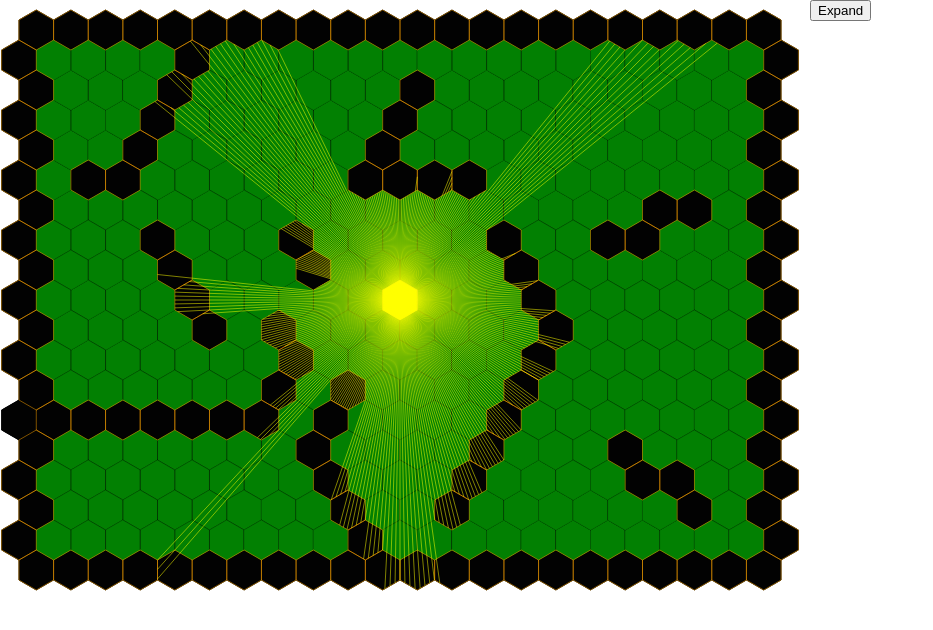
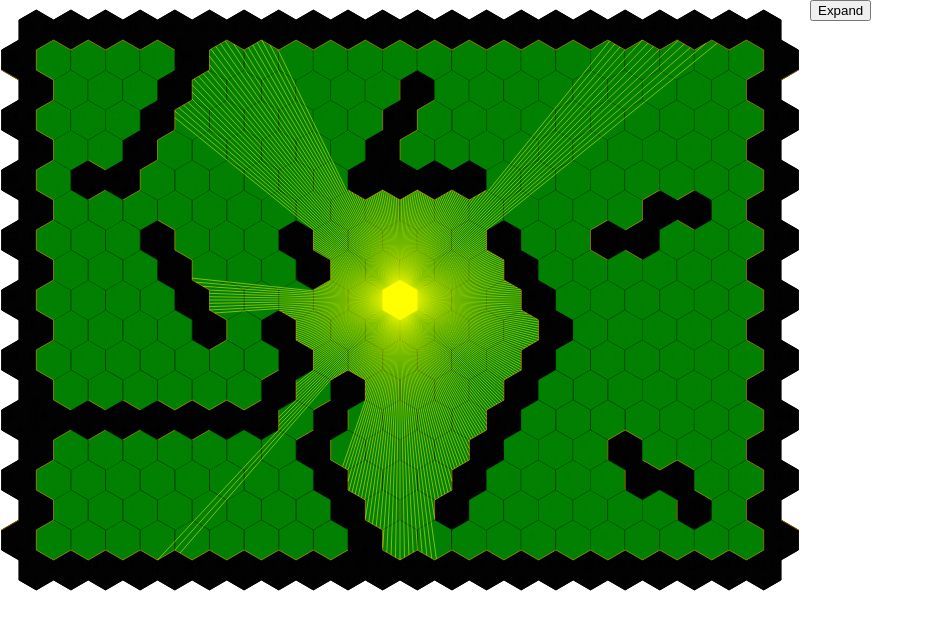
Before and after one commit to Eldamarth/hexBoard, a React (Create React App) app: page / in a window 1280 px wide. Shown: the top 630 px of the page, without its empty margins (0-933 px from the left). Built offline with nearby package versions, Linux system fonts and the light colour scheme.

Commit message:
finalize FOV equations to not partially overlook obstacles with conjoined obstacles

```diff
--- a/src/components/canvas.jsx
+++ b/src/components/canvas.jsx
@@ -181,6 +181,8 @@ class Canvas extends Component {
     this.canvasInteraction.height = canvasHeight;
     this.canvasView.width = canvasWidth;
     this.canvasView.height = canvasHeight;
+    this.canvasCoordinates.width = canvasWidth;
+    this.canvasCoordinates.height = canvasHeight;
     this.getCanvasPosition(this.canvasInteraction);
     this.drawHex(
       this.canvasInteraction,
@@ -222,8 +224,8 @@ class Canvas extends Component {
           0.1
         );
 
-        // var from = JSON.parse(nextState.cameFrom[element]);
-        // var fromCoord = this.hexToPix(this.Hex(from.col, from.row));
+        // let from = JSON.parse(nextState.cameFrom[element]);
+        // let fromCoord = this.hexToPix(this.Hex(from.col, from.row));
         // this.drawArrow(fromCoord.x, fromCoord.y, x, y);
       }
       return true;
@@ -259,12 +261,12 @@ class Canvas extends Component {
           y < canvasHeight - hexHeight / 2
         ) {
           this.drawHex(this.canvasHex, this.Point(x, y), 1, "black", "grey");
-          // this.drawHexCoordinates(
-          //   this.canvasHex,
-          //   this.Point(x, y),
-          //   this.Hex(col - posSpacer, row, -(col - posSpacer) - row)
-          // );
-          var bottomH = JSON.stringify(
+          this.drawHexCoordinates(
+            this.canvasCoordinates,
+            this.Point(x, y),
+            this.Hex(col - posSpacer, row, -(col - posSpacer) - row)
+          );
+          let bottomH = JSON.stringify(
             this.Hex(col - posSpacer, row, -(col - posSpacer) - row)
           );
           console.log(this.state.obstacles.includes(bottomH));
@@ -290,12 +292,12 @@ class Canvas extends Component {
           y < canvasHeight - hexHeight / 2
         ) {
           this.drawHex(this.canvasHex, this.Point(x, y), 1, "black", "grey");
-          // this.drawHexCoordinates(
-          //   this.canvasHex,
-          //   this.Point(x, y),
-          //   this.Hex(col + negSpacer, row, -(col + negSpacer) - row)
-          // );
-          var topH = JSON.stringify(
+          this.drawHexCoordinates(
+            this.canvasCoordinates,
+            this.Point(x, y),
+            this.Hex(col + negSpacer, row, -(col + negSpacer) - row)
+          );
+          let topH = JSON.stringify(
             this.Hex(col + negSpacer, row, -(col + negSpacer) - row)
           );
           if (!this.state.obstacles.includes(topH)) {
@@ -470,7 +472,7 @@ class Canvas extends Component {
     start = JSON.stringify(start);
     current = JSON.stringify(current);
     if (cameFrom[current] != undefined) {
-      var path = [current];
+      let path = [current];
       while (current != start) {
         current = cameFrom[current];
         path.push(current);
@@ -491,9 +493,9 @@ class Canvas extends Component {
     }
   }
   drawArrow(fromx, fromy, tox, toy) {
-    var ctx = this.canvasView.getContext("2d");
-    var headlen = 5;
-    var angle = Math.atan2(toy - fromy, tox - fromx);
+    let ctx = this.canvasView.getContext("2d");
+    let headlen = 5;
+    let angle = Math.atan2(toy - fromy, tox - fromx);
     ctx.beginPath();
     ctx.moveTo(fromx, fromy);
     ctx.lineTo(tox, toy);
@@ -605,16 +607,26 @@ class Canvas extends Component {
   }
 
   getObstacleSides() {
-    const { obstacles, nearestObstacles } = this.state;
+    const { nearestObstacles, playerPosition } = this.state;
+    const {col,row,s} = playerPosition;
+    const playerPositionCenter = this.hexToPix(this.Hex(col,row,s))
     let arr = [];
     nearestObstacles.map(obs => {
       let hexCenter = this.hexToPix(JSON.parse(obs));
+      let fromPlayerToHex = Math.floor(this.getDistance(playerPositionCenter, hexCenter));
       for (let i = 0; i < 6; i++) {
-        let start = this.getHexCornerCoord(hexCenter, i);
-        let end = this.getHexCornerCoord(hexCenter, i + 1);
-        let side = JSON.stringify({ start, end });
-        if (!arr.includes(side)) {
-          arr.push(side);
+        let neighbor = JSON.stringify(this.getCubeNeighbor(JSON.parse(obs), i))
+        if (!nearestObstacles.includes(neighbor)) {
+          let start = this.getHexCornerCoord(hexCenter, i);
+          let end = this.getHexCornerCoord(hexCenter, i + 1);
+          let center = {x:((start.x+end.x)/2),y:((start.y+end.y)/2)};
+          let fromPlayerToSide = Math.floor(this.getDistance(playerPositionCenter, center))
+          let side = JSON.stringify({ start, end });
+          if (fromPlayerToSide <= fromPlayerToHex && !arr.includes(side)) {
+            arr.push(side);
+          }else {
+          continue;
+          }
         }
       }
     });
@@ -626,16 +638,20 @@ class Canvas extends Component {
     );
   }
 
+  getDistance(a, b){
+    return Math.hypot(a.x-b.x, a.y-b.y)
+  }
+
   between(a, b, c) {
     let eps = 0.0000001;
     return a - eps <= b && b <= c + eps;
   }
 
   lineIntersect(x1, y1, x2, y2, x3, y3, x4, y4) {
-    var x =
+    let x =
       ((x1 * y2 - y1 * x2) * (x3 - x4) - (x1 - x2) * (x3 * y4 - y3 * x4)) /
       ((x1 - x2) * (y3 - y4) - (y1 - y2) * (x3 - x4));
-    var y =
+    let y =
       ((x1 * y2 - y1 * x2) * (y3 - y4) - (y1 - y2) * (x3 * y4 - y3 * x4)) /
       ((x1 - x2) * (y3 - y4) - (y1 - y2) * (x3 - x4));
     if (isNaN(x) || isNaN(y)) {
@@ -725,7 +741,7 @@ class Canvas extends Component {
 
   getDistanceLine(hexA, hexB) {
     let dist = this.cubeDistance(hexA, hexB);
-    var arr = [];
+    let arr = [];
     for (let i = 0; i <= dist; i++) {
       let center = this.hexToPix(
         this.cubeRound(this.cubeLinearInt(hexA, hexB, (1.0 / dist) * i))
@@ -773,12 +789,12 @@ class Canvas extends Component {
 
   cubeDirection(direction) {
     const cubeDirections = [
+      this.Hex(0, 1, -1),
+      this.Hex(-1, 1, 0),
+      this.Hex(-1, 0, 1),
+      this.Hex(0, -1, 1),
+      this.Hex(1, -1, 0),
       this.Hex(1, 0, -1),
-      this.Hex(1, -1, 0),
-      this.Hex(0, -1, 1),
-      this.Hex(-1, 0, 1),
-      this.Hex(-1, 1, 0),
-      this.Hex(0, 1, -1)
     ];
     return cubeDirections[direction];
   }
@@ -809,13 +825,13 @@ class Canvas extends Component {
 
   breadthFirstSearch(playerPosition) {
     let {obstacles, hexPathMap} = this.state;
-    var frontier = [playerPosition];
-    var cameFrom = {};
-    var nearestObstacles = [];
+    let frontier = [playerPosition];
+    let cameFrom = {};
+    let nearestObstacles = [];
     cameFrom[JSON.stringify(playerPosition)] = JSON.stringify(playerPosition);
 
     while (frontier.length != 0) {
-      var current = frontier.shift();
+      let current = frontier.shift();
       let arr = this.getNeighbors(current);
       arr.map(element => {
         if (
```
